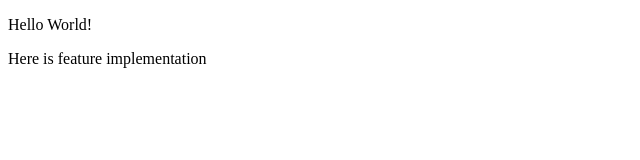
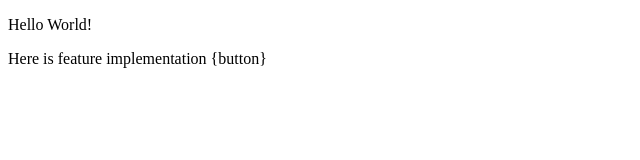
Before and after one commit to ajit7kumar/localrepo, a plain HTML site: page index.html in a window 1280 px wide. Shown: the full height of the page, 0-640 px from the left. Drawn offline with Linux system fonts and the light colour scheme.

```diff
--- a/index.html
+++ b/index.html
@@ -9,6 +9,6 @@
     <p>Hello World!</p>
 
     <!-- Adding a new feature -->
-    <p>Here is feature implementation</p>
+    <p>Here is feature implementation {button}</p>
 </body>
 </html>
```
